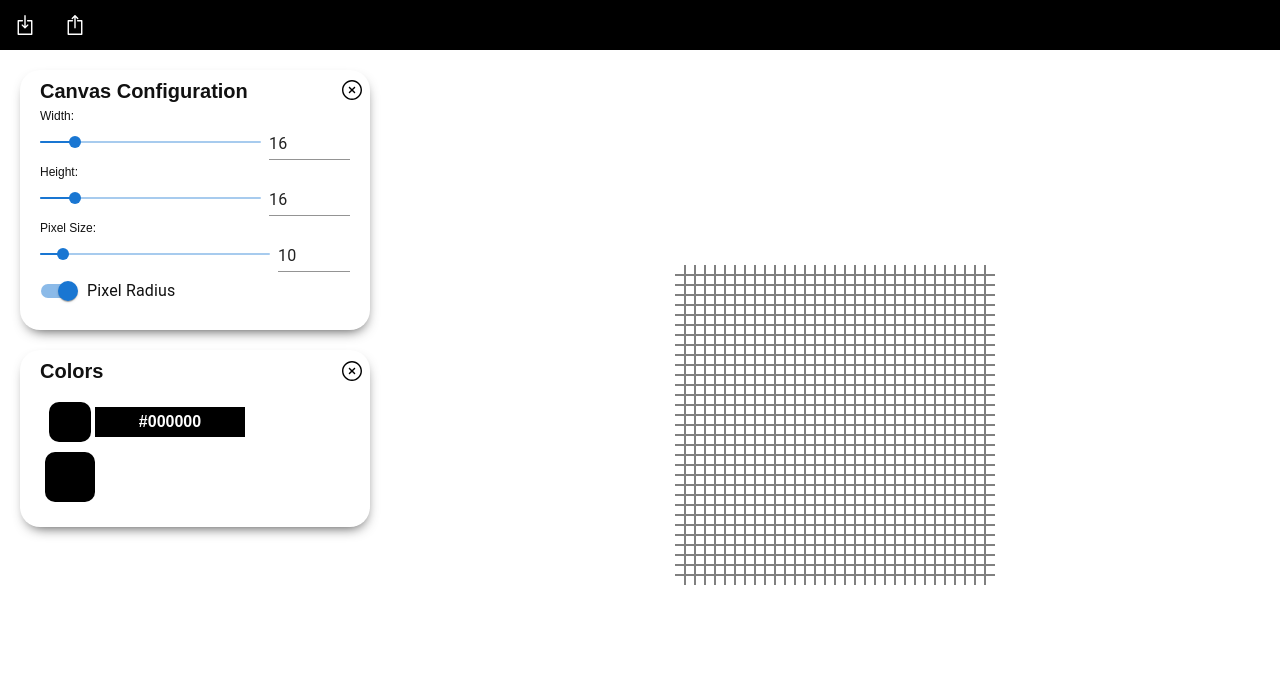
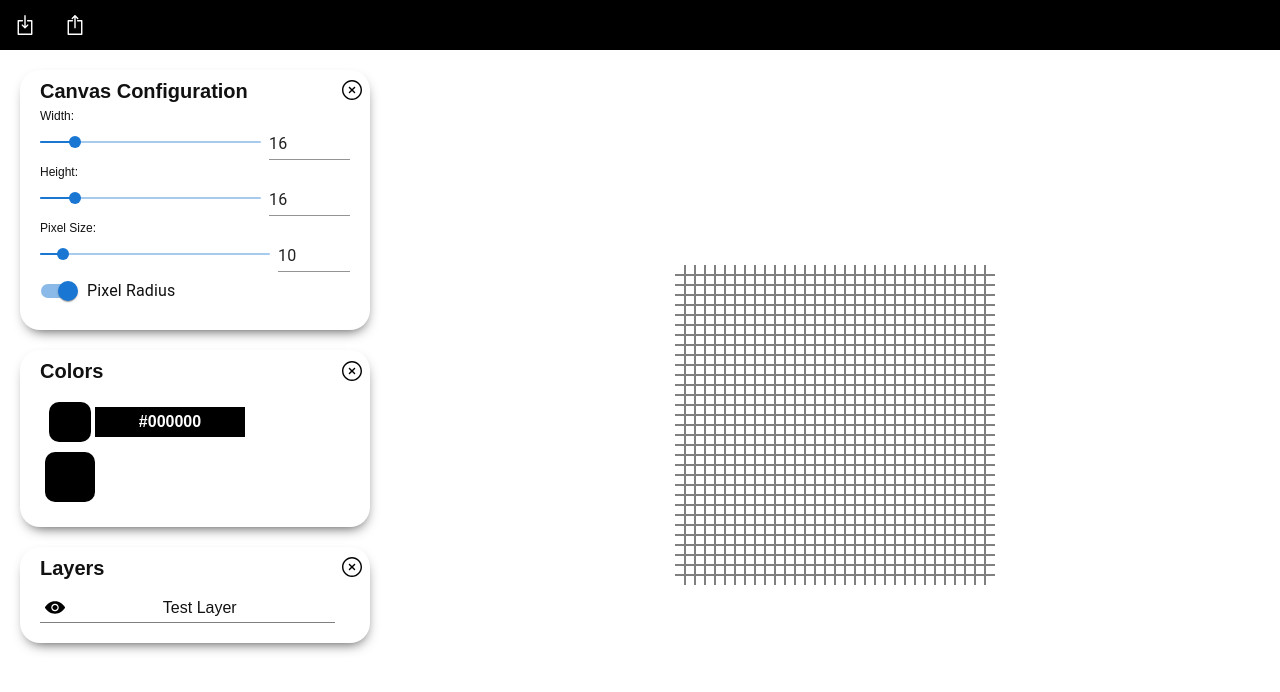
Before and after one commit to t3rrey/version4, a React (Create React App) app: page / in a window 1280 px wide. Shown: the top 692 px of the page. Built offline with nearby package versions, Linux system fonts and the light colour scheme.

Commit message:
Layer Draft Complete

```diff
--- a/src/App.js
+++ b/src/App.js
@@ -100,13 +100,8 @@ const App = () => {
       : []
   );
   const colorControllerRef = useRef(null);
-  const colorFolderRef = useRef(null);
   const darkModeRef = useRef(darkMode);
-  const snapshotFolderRef = useRef(null);
-  const actionsFolderRef = useRef(null);
-  const settingsFolderRef = useRef(null);
   const controllerRef = useRef(null);
-  // const [processing, setProcessing] = useState(false)
   const [processingSnapshot, setProcessingSnapshot] = useState(false);
   const [translateX, setTranslateX] = useState(null);
   const [translateY, setTranslateY] = useState(null);
--- a/src/components/Menu.jsx
+++ b/src/components/Menu.jsx
@@ -6,6 +6,7 @@ import FormGroup from "@mui/material/FormGroup";
 import FormControlLabel from "@mui/material/FormControlLabel";
 import closeIcon from "../assets/closeIcon.svg";
 import useDebounce from "../hooks/useDebounce";
+import LayerCard from "./menu/LayerCard";
 
 const StyledContainer = styled.div`
   width: 350px;
@@ -156,6 +157,7 @@ const Menu = ({ inputs }) => {
           ))}
         </StyledHistoryContainer>
       </StyledContainer>
+      <LayerCard />
     </>
   );
 };
--- /dev/null
+++ b/src/components/menu/Layer.jsx
@@ -0,0 +1,61 @@
+import React, { useState } from "react";
+import styled from "styled-components";
+import eyeIcon from "../../assets/eyeIcon.svg";
+
+const LayerContainer = styled.div`
+  width: 95%;
+  height: 30px;
+  border-bottom: 1px solid gray;
+  display: flex;
+`;
+const StyledVisibleIcon = styled.img`
+  width: 20px;
+  margin-left: 5px;
+`;
+const StyledLayerNameContainer = styled.div`
+  flex-grow: 1;
+`;
+const StyledLayerName = styled.p`
+  margin: 0px;
+  line-height: 30px;
+  text-align: center;
+  font-weight: normal;
+`;
+const StyledLayerNameInput = styled.input`
+  width: 100%;
+  border: 2px solid blue;
+  padding: 4px;
+`;
+
+const Layer = ({ layerName }) => {
+  const [toggle, setToggle] = useState(true);
+  const [text, setText] = useState(layerName);
+
+  function toggleInput() {
+    setToggle(!toggle);
+  }
+
+  function handleChange(event) {
+    setText(event.target.value);
+  }
+  return (
+    <LayerContainer>
+      <StyledVisibleIcon src={eyeIcon} />
+      <StyledLayerNameContainer>
+        {toggle ? (
+          <StyledLayerName onDoubleClick={toggleInput}>{text}</StyledLayerName>
+        ) : (
+          <form onSubmit={toggleInput}>
+            <StyledLayerNameInput
+              type="text"
+              value={text}
+              onChange={handleChange}
+            />
+          </form>
+        )}
+      </StyledLayerNameContainer>
+    </LayerContainer>
+  );
+};
+
+export default Layer;
--- /dev/null
+++ b/src/components/menu/LayerCard.jsx
@@ -0,0 +1,38 @@
+import React from "react";
+import styled from "styled-components";
+import closeIcon from "../../assets/closeIcon.svg";
+import Layer from "./Layer";
+const StyledContainer = styled.div`
+  width: 350px;
+  border-radius: 20px;
+  padding: 20px;
+  padding-top: 0px;
+
+  -webkit-box-shadow: 1px 6px 13px -6px rgba(0, 0, 0, 0.78);
+  box-shadow: 1px 6px 13px -6px rgba(0, 0, 0, 0.78);
+  margin: 20px;
+`;
+
+const StyledMainHeading = styled.h1`
+  font-size: 20px;
+  padding-top: 10px;
+`;
+const StyledExitButton = styled.img`
+  width: 20px;
+  height: 20px;
+  position: absolute;
+  left: 342px;
+  transform: translateY(-36px);
+`;
+
+const LayerCard = () => {
+  return (
+    <StyledContainer>
+      <StyledMainHeading>Layers</StyledMainHeading>
+      <StyledExitButton src={closeIcon} />
+      <Layer layerName={"Test Layer"} />
+    </StyledContainer>
+  );
+};
+
+export default LayerCard;
```
Also changed, not shown: src/assets/eyeIcon.svg (added).
